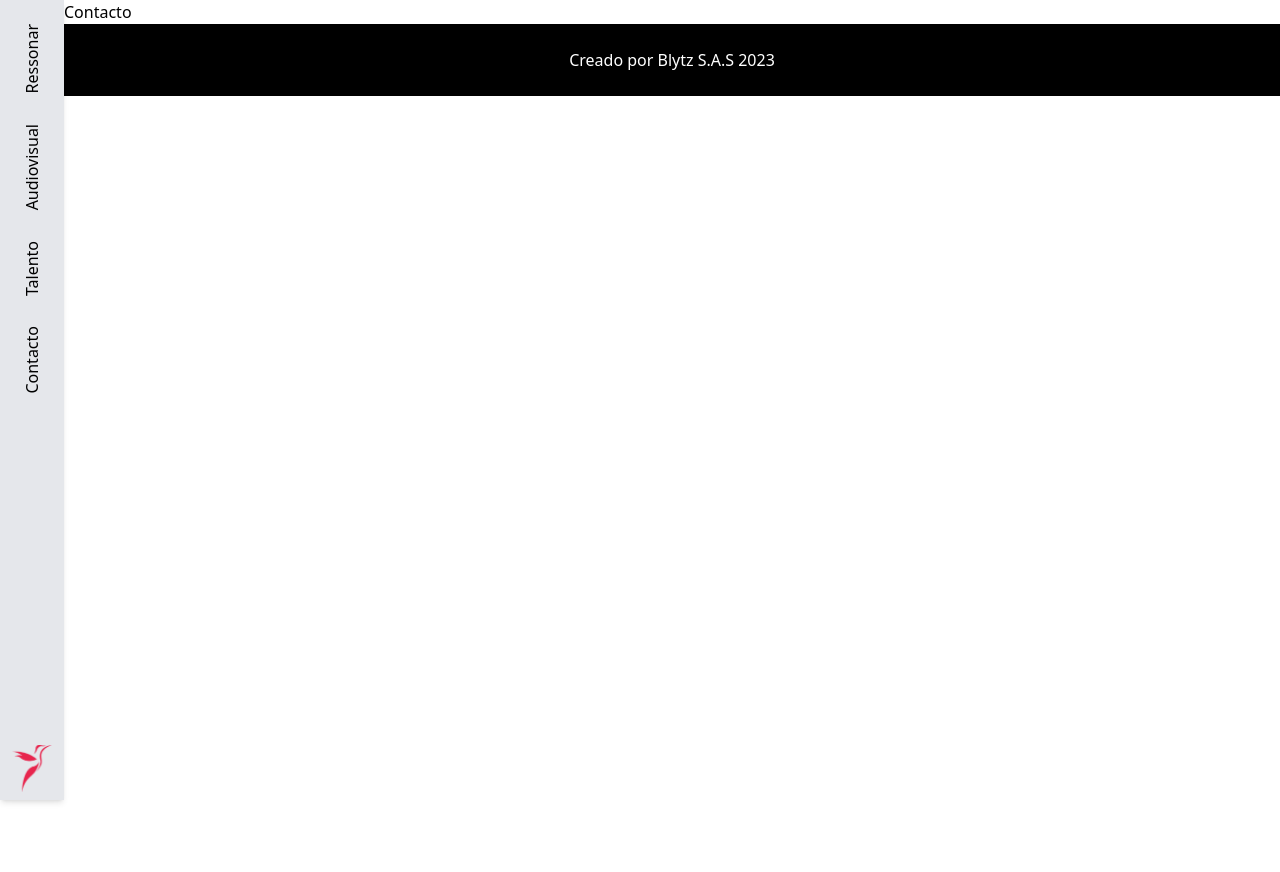
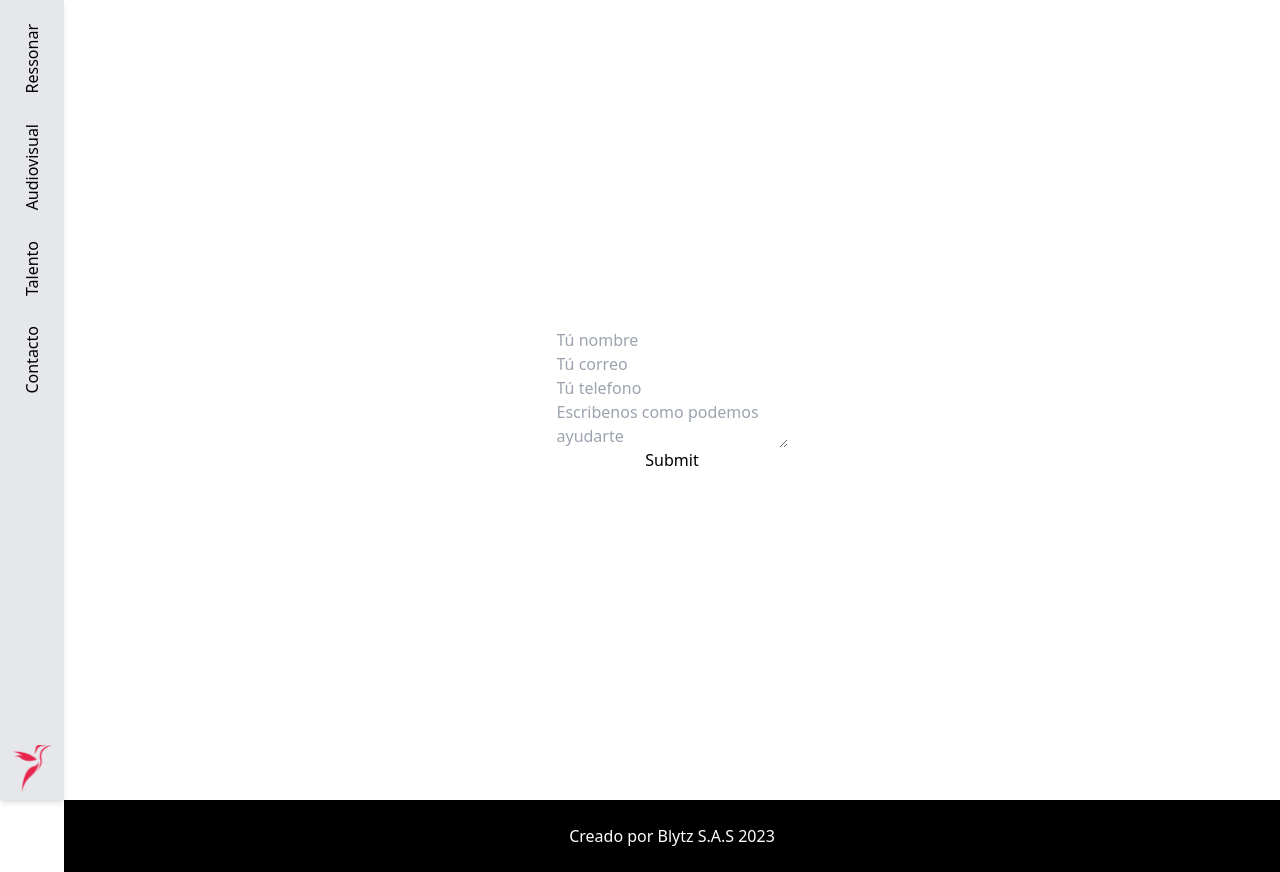
Before and after one commit to Rigo9119/ressonar-next, a Next.js app: page /contacto in a window 1280 px wide. Before the commit the page ends 800 px from the top, so only its background shows below. Built offline with nearby package versions, Linux system fonts and the light colour scheme.

Commit message:
adds small form to the contact page

```diff
--- a/src/app/contacto/page.js
+++ b/src/app/contacto/page.js
@@ -4,6 +4,16 @@ export const metadata = {
 
 export default function Page() {
     return (
-        <main className="pl-16">Contacto</main>
+        <main className="h-screen flex justify-center items-center ml-16">
+            <div>
+                <form className="flex flex-col">
+                    <input type="text" placeholder="Tú nombre" />
+                    <input type="text" placeholder="Tú correo" />
+                    <input type="text" placeholder="Tú telefono" />
+                    <textarea placeholder="Escribenos como podemos ayudarte" />
+                    <input type="submit" />
+                </form>
+            </div>
+        </main>
     )
 }
--- a/src/app/page.js
+++ b/src/app/page.js
@@ -31,7 +31,7 @@ export default async function Home() {
                     {heroParagraph}
                 </p>
             </div>
-            <section className="h-screen bg-gray-600">
+            <section className="px-4 py-20 flex flex-row justify-around items-center h-auto bg-gray-600">
                 <PackItemCard />
                 <PackItemCard />
                 <PackItemCard />
--- a/src/components/cards/packItemCard.jsx
+++ b/src/components/cards/packItemCard.jsx
@@ -2,19 +2,21 @@ import React from "react";
 
 const PackItemCard = () => {
     return (
-        <div>
+        <div className="flex flex-col w-80">
             <img src="" alt="card img" />
-            <h4>Card title</h4>
-            <p>Card description. Lorem ipsum dolor sit amet consectetur adipisicing elit. Perferendis tempora temporibus commodi repellat officia fuga sequi. Id numquam rem perferendis deleniti suscipit itaque voluptatum facere? Dolorum asperiores quos minus commodi.</p>
+            <h4 className="text-white uppercase">Card title</h4>
+            <p>
+                Card description. Lorem ipsum dolor sit amet consectetur
+                adipisicing elit. Perferendis tempora temporibus commodi
+                repellat officia fuga sequi.
+            </p>
             <ul>
                 <li>item 1</li>
                 <li>item 2</li>
                 <li>item 3</li>
-                <li>item 4</li>
-                <li>item 5</li>
             </ul>
         </div>
     );
 };
 
-export default PackItemCard
+export default PackItemCard;
```
